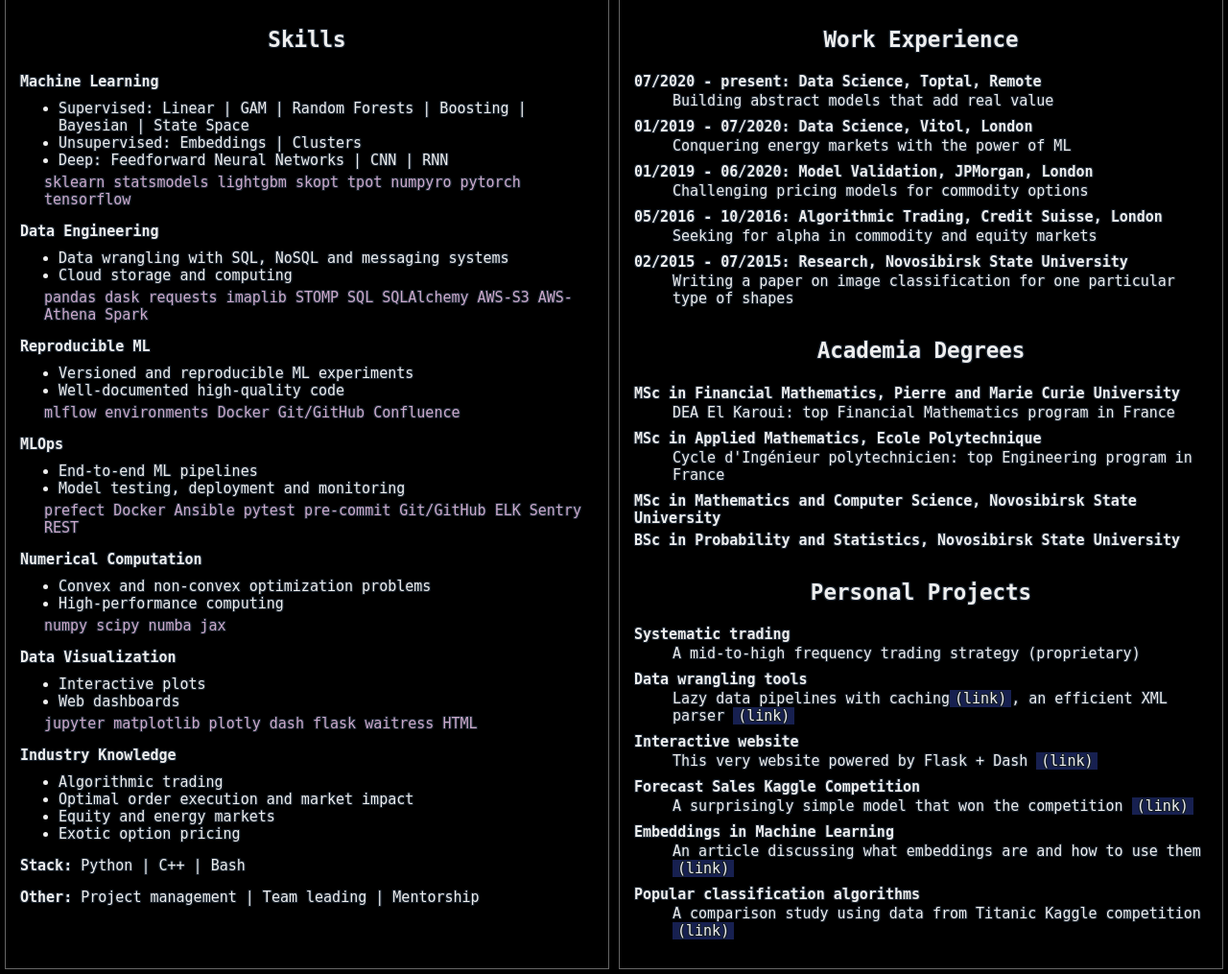
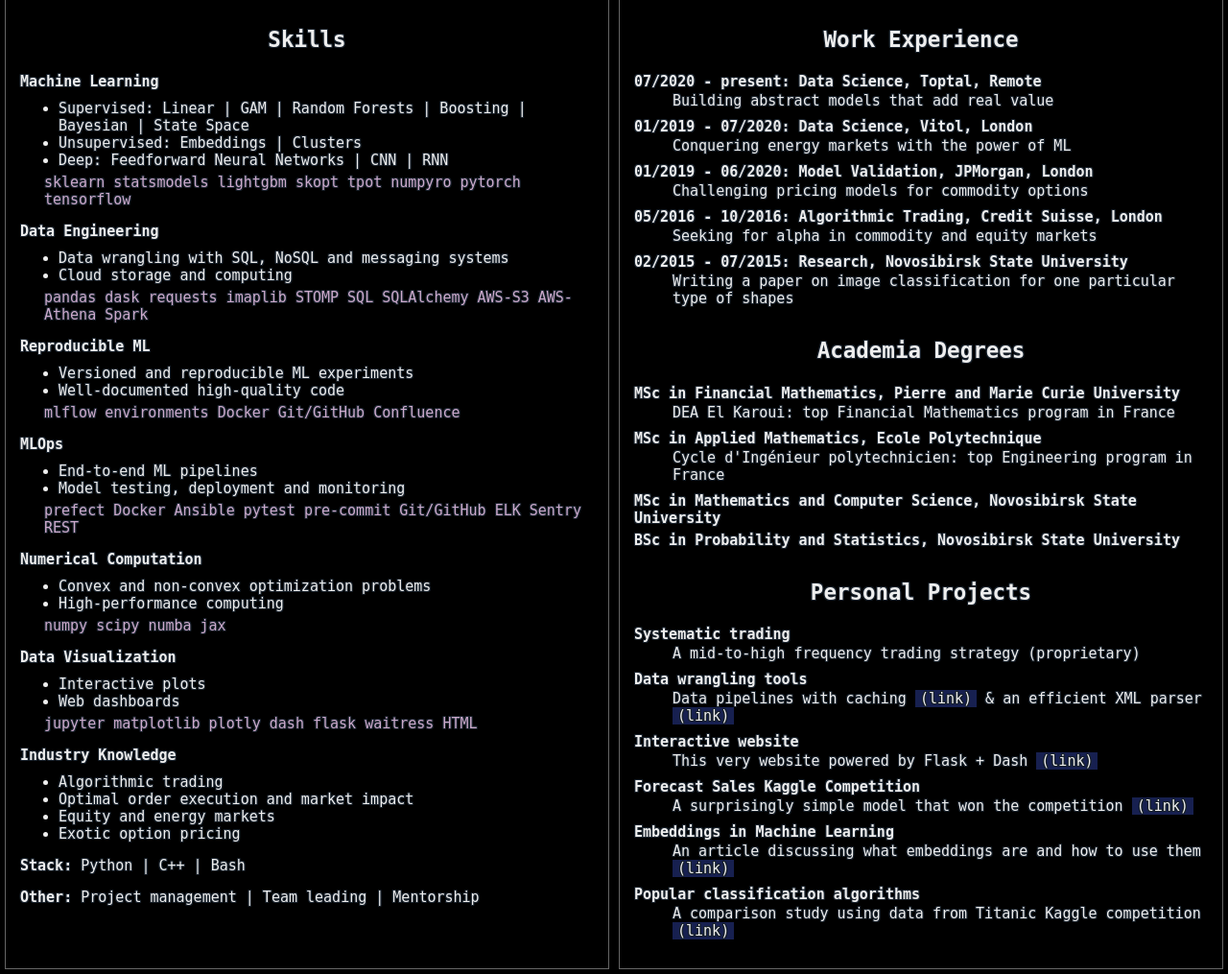
Before and after one commit to mysterious-ben/intro-website, a Flask app: template src/templates/cv.html in a window 1280 px wide. Shown: the part 187-1202 px from the top of the page at 96% size. Run offline with Flask 3, Linux system fonts and the light colour scheme; the template is opened without the code that fills it, so the values that code supplies are empty.

Commit message:
chore: a minor cv formatting

```diff
--- a/src/templates/cv.html
+++ b/src/templates/cv.html
@@ -114,7 +114,7 @@
                 <dt>Systematic trading</dt>
                 <dd>A mid-to-high frequency trading strategy (proprietary)</dd>
                 <dt>Data wrangling tools</dt>
-                <dd>Lazy data pipelines with caching<a href="https://github.com/mysterious-ben/apipe">(link)</a>, an efficient XML parser <a href="https://github.com/mysterious-ben/xmlrecords">(link)</a></dd>
+                <dd>Data pipelines with caching <a href="https://github.com/mysterious-ben/apipe">(link)</a> & an efficient XML parser <a href="https://github.com/mysterious-ben/xmlrecords">(link)</a></dd>
                 <dt>Interactive website</dt>
                 <dd>This very website powered by Flask + Dash <a href="https://github.com/mysterious-ben/intro-website">(link)</a></dd>
                 <dt>Forecast Sales Kaggle Competition</dt>
```
